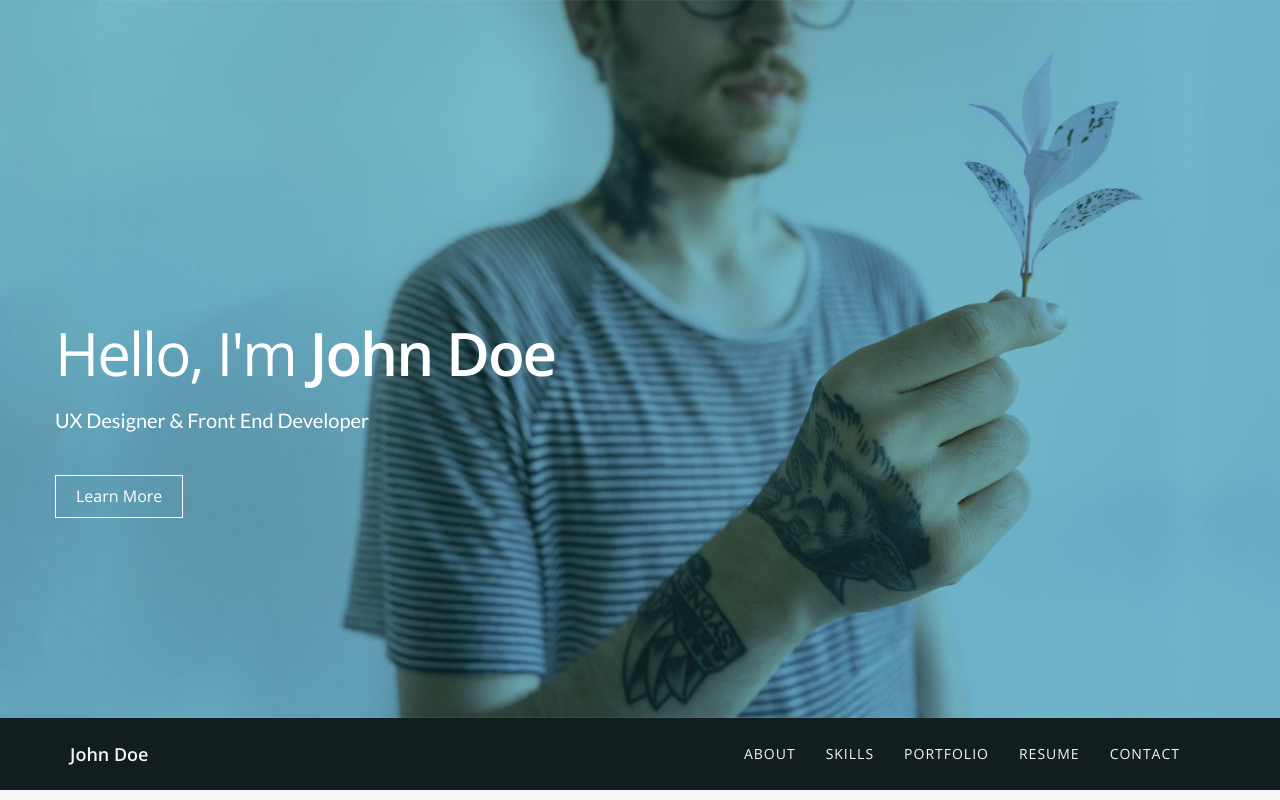
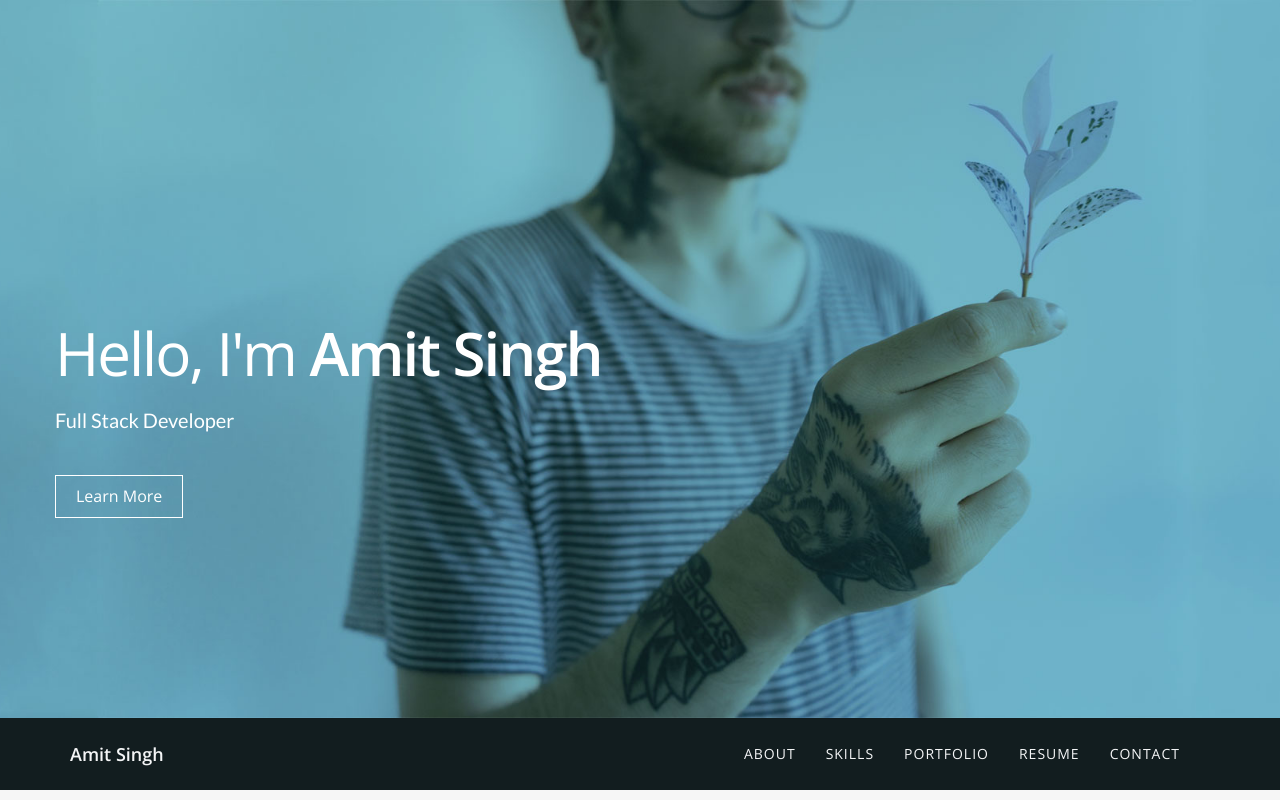
Before and after one commit to AmitVaatse/amitvaatse.github.io, a plain HTML site: page index.html in a window 1280 px wide. Shown: the top 800 px of the page. Drawn offline with nearby package versions, Linux system fonts and the light colour scheme.

Commit message:
Changes Made

```diff
--- a/index.html
+++ b/index.html
@@ -5,7 +5,7 @@
 <meta name="viewport" content="width=device-width, initial-scale=1">
 <title>John Doe - UX Designer & Front End Developer</title>
 <meta name="description" content="">
-<meta name="author" content="">
+<meta name="Amit" content="">
 
 <!-- Favicons
     ================================================== -->
@@ -41,8 +41,8 @@
     <div class="container">
       <div class="row">
         <div class="intro-text">
-          <h1>Hello, I'm <span class="name">John Doe</span></h1>
-          <p>UX Designer & Front End Developer</p>
+          <h1>Hello, I'm <span class="name">Amit Singh</span></h1>
+          <p>Full Stack Developer</p>
           <a href="#about" class="btn btn-default btn-lg page-scroll">Learn More</a> </div>
       </div>
     </div>
@@ -54,7 +54,7 @@
     <div class="container">
       <div class="navbar-header">
         <button type="button" class="navbar-toggle" data-toggle="collapse" data-target=".navbar-main-collapse"> <i class="fa fa-bars"></i> </button>
-        <a class="navbar-brand page-scroll" href="#page-top">John Doe</a> </div>
+        <a class="navbar-brand page-scroll" href="#page-top">Amit Singh</a> </div>
 
       <!-- Collect the nav links, forms, and other content for toggling -->
       <div class="collapse navbar-collapse navbar-right navbar-main-collapse">
```
